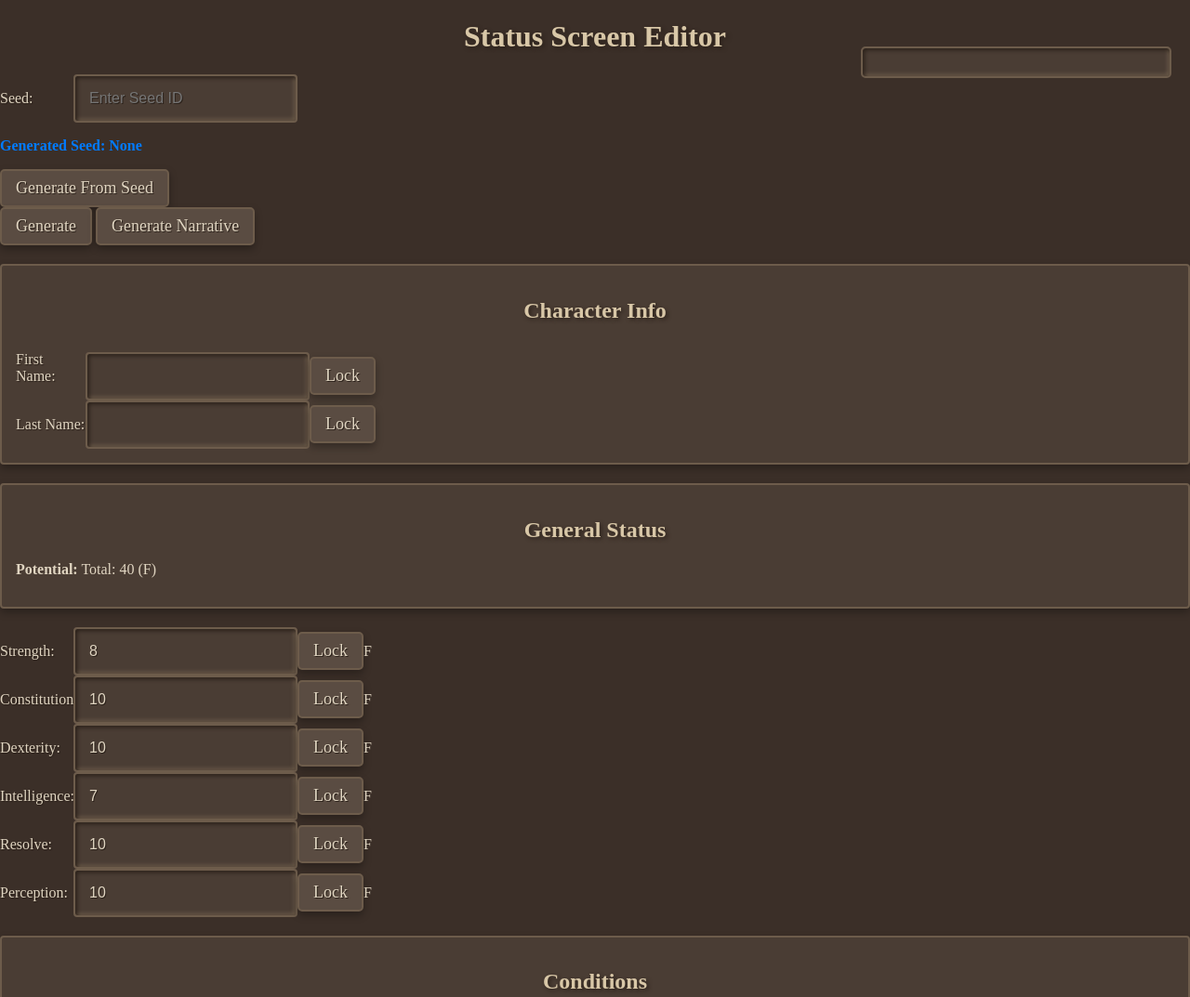
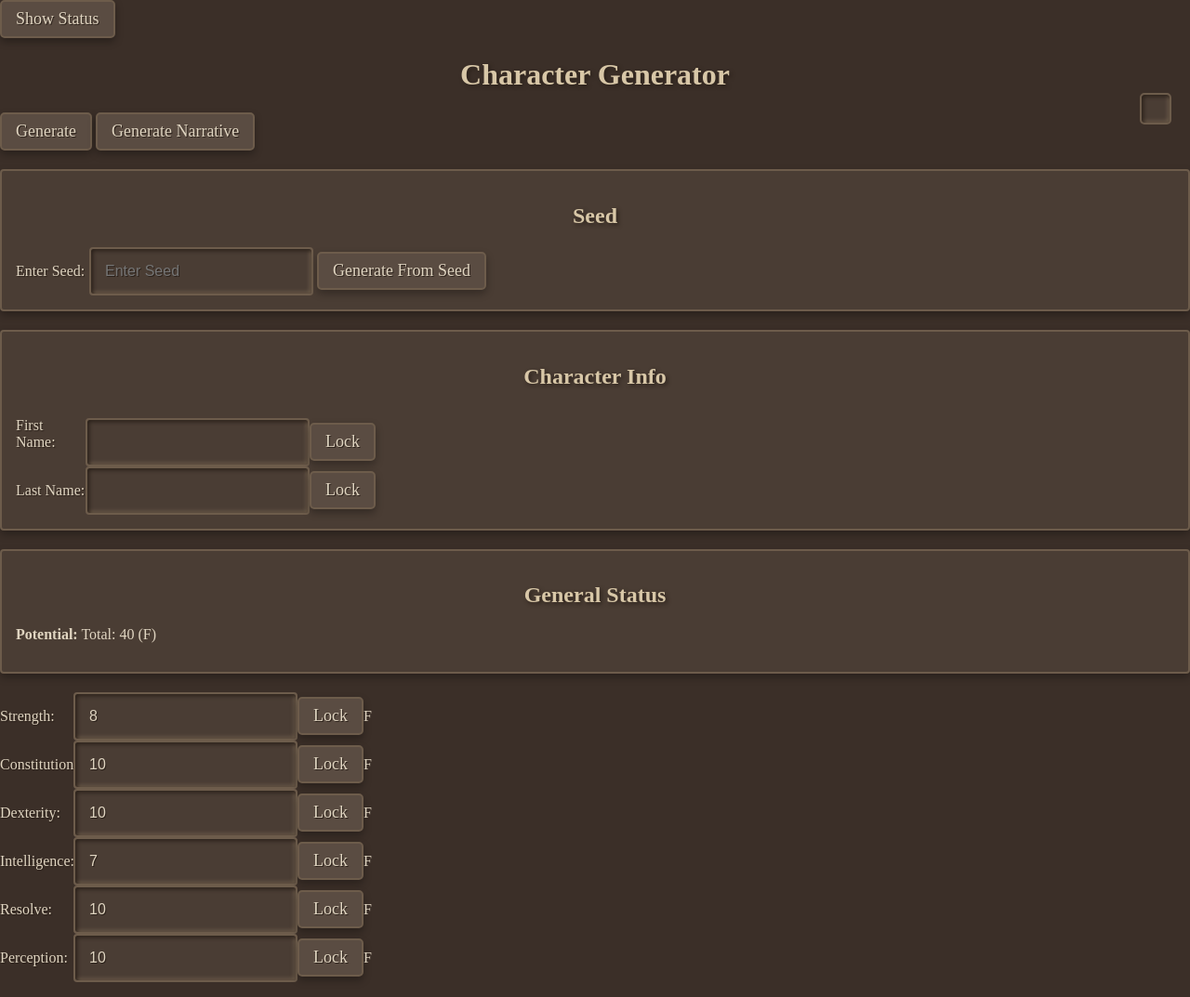
Before and after one commit to Ishnamel/CharacterGenerator, a plain HTML site: page index.html in a window 1280 px wide. Shown: the top 1073 px of the page at 93% size. Drawn offline with Linux system fonts and the light colour scheme.

Commit message:
Add files via upload

```diff
--- a/index.html
+++ b/index.html
@@ -86,9 +86,9 @@
 
         .status-side-section {
     position: absolute; /* or 'fixed' if you want it to stay on scroll */
-    top: 50px; /* Adjust as needed */
+    top: 100px; /* Adjust as needed */
     right: 20px; /* Push to the right side */
-    width: 300px; /* Adjust width */
+    width: auto; /* Adjust width */
     height: auto;
     background-color: #4a3d34; /* Stone-like background */
     border: 2px solid #6d5c4b; /* Carved border effect */
@@ -105,17 +105,19 @@
 </head>
 <body>
 	<div id="sideStatus" class="status-side-section"></div>
-<h1>Status Screen Editor</h1>
-<div>
-    <label for="retrieveSeed">Seed:</label>
-    <input type="text" id="retrieveSeed" placeholder="Enter Seed ID">
-    <!-- Add a visible area to display the generated seed -->
-    <p id="seedDisplay" style="font-weight: bold; color: #007BFF;">Generated Seed: None</p>
+	<!-- Add a button to toggle the side status visibility -->
+<button id="toggleSideStatus" onclick="toggleSideStatusVisibility()">Show Status</button>
+<div id="sideStatus" class="status-side-section" style="display: none;"></div>
+<h1>Character Generator</h1>
+
+<button onclick="randomizeAndUpdate()">Generate</button>
+<button onclick="generateNarrative()">Generate Narrative</button>
+<div class="section">
+    <h2>Seed</h2>
+    <label for="retrieveSeed">Enter Seed:</label>
+    <input type="text" id="retrieveSeed" placeholder="Enter Seed">
     <button onclick="retrieveAndUpdateStatus()">Generate From Seed</button>
 </div>
-<button onclick="randomizeAndUpdate()">Generate</button>
-<button onclick="generateNarrative()">Generate Narrative</button>
-
 <div class="section">
     <h2>Character Info</h2>
     <label for="firstName">First Name:</label><input type="text" id="firstName" oninput="resizeInput(this)"><button onclick="toggleLock('firstName')">Lock</button><br>
@@ -183,12 +185,6 @@
     <button onclick="toggleLock('combatTechnique')">Lock</button><br>
 </div>
 
-<div class="section">
-    <h2>Seed</h2>
-    <label for="retrieveSeed">Enter Seed:</label>
-    <input type="text" id="retrieveSeed" placeholder="Enter Seed">
-    <button onclick="retrieveAndUpdateStatus()">Generate From Seed</button>
-</div>
 <button onclick="randomizeAndUpdate()">Generate</button>
 <button onclick="exportStatus()">Export Status</button>
 <button onclick="generateNarrative()">Generate Narrative</button>
@@ -269,6 +265,26 @@ function parseStatusText(statusText) {
     return parsedData;
 }
 
+// Function to toggle the side status visibility
+function toggleSideStatusVisibility() {
+    const sideStatusElement = document.getElementById('sideStatus');
+    const toggleButton = document.getElementById('toggleSideStatus');
+
+    // Check if the sideStatus is currently visible
+    const isVisible = sideStatusElement.style.display !== "none";
+
+    if (isVisible) {
+        // If visible, collapse it
+        sideStatusElement.style.display = "none";
+        toggleButton.innerText = "Show Status"; // Change button text
+    } else {
+        // If not visible, expand it
+        sideStatusElement.style.display = "block";
+        toggleButton.innerText = "Hide Status"; // Change button text
+    }
+}
+
+
 // Function to update status and store grid
 function updateStatus() {
     const fields = ['strength', 'constitution', 'dexterity', 'intelligence', 'resolve', 'perception'];
@@ -294,6 +310,7 @@ function updateStatus() {
 
     // Generate the status text
     const statusText = `
+    Seed:  ${(randomId)}
     ${document.getElementById('firstName').value || 'Unknown'} ${document.getElementById('lastName').value || 'Hero'}
 
     Potential: ${document.getElementById('potentialDisplay').innerText}
@@ -320,6 +337,9 @@ function updateStatus() {
 
        // Save the status text in localStorage under the generated random ID
     localStorage.setItem(randomId, statusText);
+        // Update the seed input placeholder with the random ID
+    document.getElementById('retrieveSeed').placeholder = randomId;
+
 
     // Generate the color grid and store its color array
     const grid = generateColorGrid(randomId); // This returns the array of colors
@@ -355,7 +375,12 @@ function updateStatus() {
     const sideStatusText = document.createElement('pre');
     sideStatusText.innerText = statusText;
     sideStatusElement.appendChild(sideStatusText);
+        // Display a "Show Status" button initially and then toggle
+    const toggleButton = document.getElementById('toggleSideStatus');
+    toggleButton.style.display = "inline-block";
+    toggleButton.innerText = "Show Status";
 }
+
 
 // Function to generate the 16x16 color grid
 function generateColorGrid(randomId) {
```
